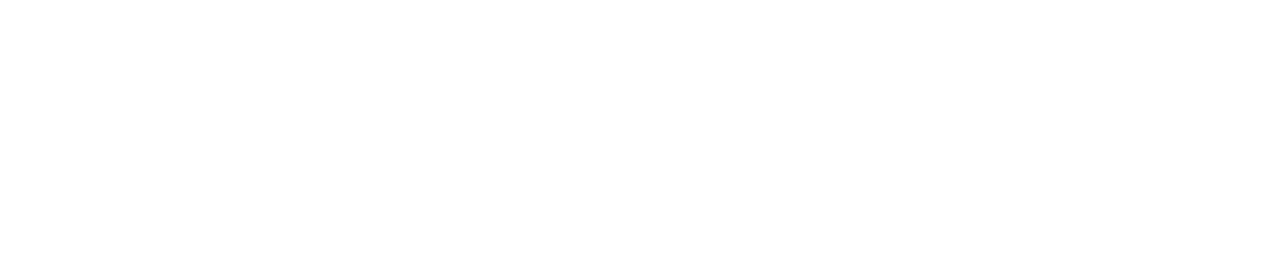
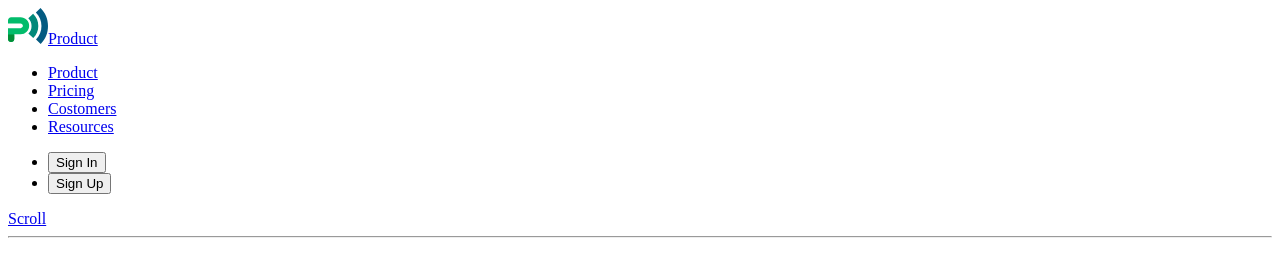
Before and after one commit to Ihor-Kotliarevskyi/goit-blended-markup-hw-01, a plain HTML site: page customer.html in a window 1280 px wide. Drawn offline with Linux system fonts and the light colour scheme.

Commit message:
add header to pages

```diff
--- a/customer.html
+++ b/customer.html
@@ -6,6 +6,31 @@
     <title>Document</title>
 </head>
 <body>
+    <header id="top">
+        <nav>
+            <a href="index.html"><img src="./images/logo.svg" alt="Logo" />Product</a>
+            <ul>
+                <li>
+                    <a href="index.html">Product</a>
+                </li>
+                <li>
+                    <a href="pricing.html">Pricing</a>
+                </li>
+                <li>
+                    <a href="customer.html">Costomers</a>
+                </li>
+                <li>
+                    <a href="resources.html">Resources</a>
+                </li>
+            </ul>
+        </nav>
+        <ul>
+            <li><button type="button">Sign In</button></li>
+            <li><button type="button">Sign Up</button></li>
+        </ul>
+        <a href="#bottom">Scroll</a>
+        <hr />
+        </header>
 
 </body>
 </html>
```
Also changed, not shown: index.html (+9 -9 lines), pricing.html (+25 -0 lines), resources.html (+25 -0 lines).
